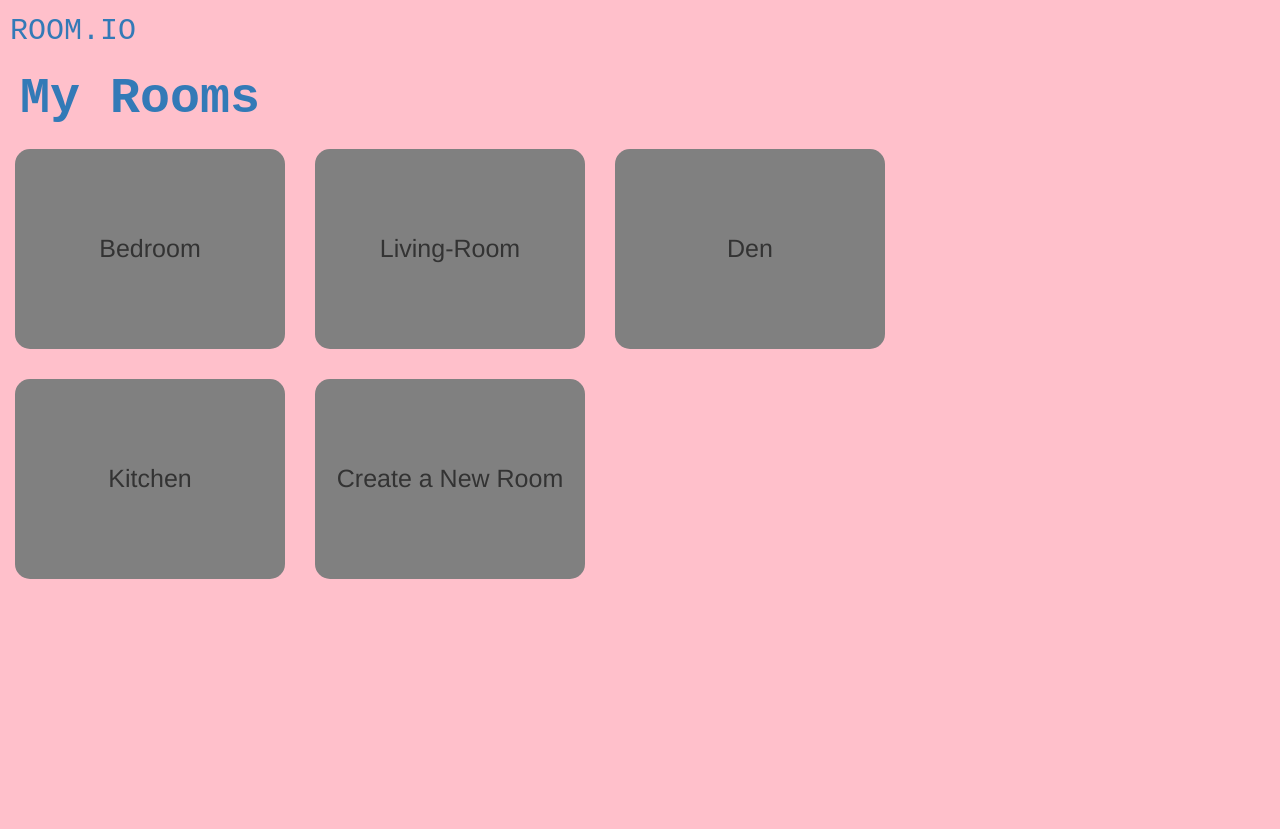
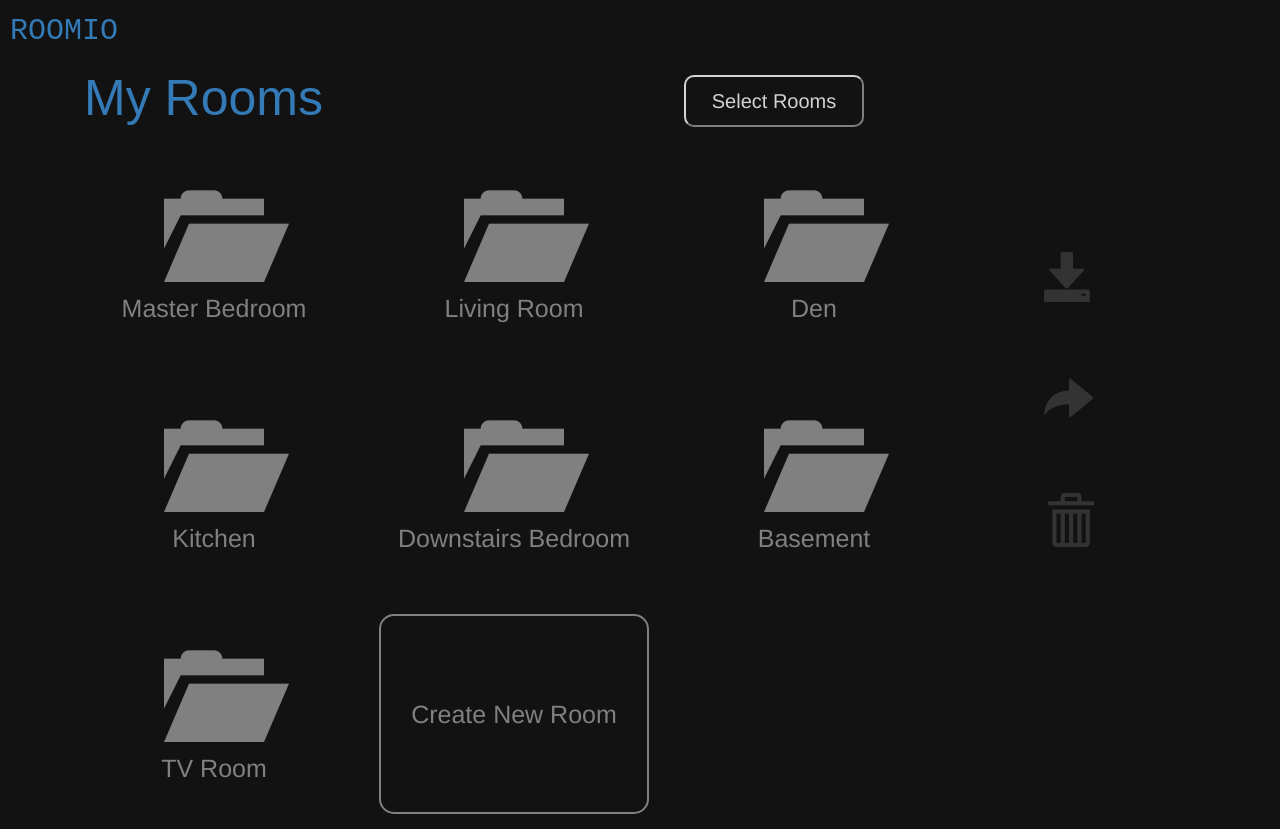
Before and after one commit to triplem123/326-final-phi, a plain HTML site: page pages/My-Rooms/my-rooms.html in a window 1280 px wide. Before the commit the page ends 800 px from the top, so only its background shows below. Drawn offline with nearby package versions, Linux system fonts and the light colour scheme.

Commit message:
finished initial wireframe for My Rooms page

```diff
--- a/pages/My-Rooms/my-rooms.css
+++ b/pages/My-Rooms/my-rooms.css
@@ -1,5 +1,5 @@
 *{
-    background-color: pink;
+    background-color: #121212;
 }
 
 .logo {
@@ -10,23 +10,52 @@
     padding: 10px;
 }
 
-.page-name {
-    padding-left: 20px;
-    font-size: 50px;
-    font-weight: bold;
-    font-family: 'Courier New', Courier, monospace;
+.page-content{
+    padding-left: 5%;
+    margin: auto;
+    width: 100%;
+    justify-content: center;
 }
 
-.grid-container {
+.second-header{
+    width: 1080px;
+}
+
+.page-name {
+    float: left;
+    padding-left: 20px;
+    width: 420px;
+    font-size: 50px;
+    font-family: fantasy;
+}
+
+.select-rooms {
+    margin: 12px;
+    margin-left: 200px;
+    width: 180px;
+    padding: 10px;
+    font-size: 20px;
+    color: lightgray;
+    border-color: lightgray;
+    border-radius: 10px;
+}
+
+.main-grid-containment {
+    width: 1080px;
+
+}
+
+.room-type-grid-container {
+    float: left;
     width: 900px;
     display: grid;
     grid-template-columns: repeat(3, 300px);
+    position: absolute;
 }
 
-.grid-item {
+.room-type-grid-item {
     width: 270px;
     height: 200px;
-    vertical-align: center;
     margin: 15px;
     text-align: center;
     vertical-align: center;
@@ -34,17 +63,54 @@
     border-radius: 15px;
 }
 
-button {
-    background-color: grey;
+.option-grid-container {
+    float: right;
+    margin-top: 100px;
+    margin-right: 50px;
+    width: 60px;
+}
+
+.option-selector {
+    font-size: 50px;
+    border: 0px;
+    border-radius: 5px;
+    margin-bottom: 40px;
+    padding-top: 10px;
+    padding-left: 10px;
+
+
+    /* Next need to add functionality (possible with JS) to brighten the icons
+    when one or more rooms is selected, as well as enabling the icons' intended
+    functionality. When no rooms are selected, the icons should be darkened as
+    they are currently and should not have any functionality if pressed. */
+}
+
+.folder-button {
     border: 0px;
     border-radius: 15px;
     font-size: 25px;
-
+    color: gray;
     width: 100%;
     height: 100%;
 }
 
+.glyphicon-folder-open {
+    color: gray;
+    font-size: 100px;
+}
+
+.create-new-room {
+    border: 2px solid grey;
+}
+
 button:hover{
     transition: 0.5s;
-    filter: brightness(85%);
+    filter: brightness(135%);
 }
+
+a:hover {
+    /* Get it to stop adding underline to ROOMIO and My Rooms when hovering */
+
+
+    /* unrelated but the whole page should still be centered, need to figure that out */
+}
--- a/pages/My-Rooms/my-rooms.html
+++ b/pages/My-Rooms/my-rooms.html
@@ -10,16 +10,34 @@
     <body>
         <div class="logo">
             <a href="../Home-LoggedIn/home-loggedin.html">
-                Room.io
-            </a>
-        </div>
-        <div class="page-name">
-            <a href="./my-rooms.html">
-                My Rooms
+                Roomio
             </a>
         </div>
         <div class="page-content">
-            <div class="grid-container" id="room-layout-board">
+            <div class="second-header">
+                <div class="page-name">
+                    <a href="./my-rooms.html">
+                        My Rooms
+                    </a>
+                </div>
+                <button
+                    class="select-rooms">
+                    Select Rooms
+                </button>
+            </div>
+            <div class="main-grid-containment" id="main-grid-containment">
+                <div class="room-type-grid-container" id="room-layout-board"></div>
+                <div class="option-grid-container" id="options-for-selected-rooms">
+                    <button type="button" class="save-rooms option-selector">
+                        <span class="glyphicon glyphicon-save"></span>
+                    </button>
+                    <button type="button" class="share-rooms option-selector">
+                        <span class="glyphicon glyphicon-share-alt"></span>
+                    </button>
+                    <button type="button" class="delete-rooms option-selector">
+                        <span class="glyphicon glyphicon-trash"></span>
+                    </button>
+                </div>
             </div>
         </div>
     </body>
--- a/pages/My-Rooms/my-rooms.js
+++ b/pages/My-Rooms/my-rooms.js
@@ -1,30 +1,37 @@
-const room_types = ["Bedroom", "Living-Room", "Den", "Kitchen"];
 const grid = document.getElementById("room-layout-board");
 
-
+const room_types = ["Master-Bedroom", "Living-Room", "Den", "Kitchen", "Downstairs-Bedroom", "Basement", "TV-Room"];
 //Generating sample data
 
 room_types.forEach((room) => {
     const c = document.createElement("div");
     c.classList.add(room);
-    c.classList.add("grid-item");
+    c.classList.add("room-type-grid-item");
     const b = document.createElement("button");
     b.type = "button";
     b.classList.add(room);
-    b.classList.add("button");
-    b.innerText = room;
+    b.classList.add("folder-button");
+
+    const i = document.createElement("span");
+    i.classList.add("glyphicon");
+    i.classList.add("glyphicon-folder-open");
+
+    b.appendChild(i);
+
+    b.append(document.createElement("br"));
+    b.append(room.replace("-", " "));
 
     c.appendChild(b);
     grid.appendChild(c);
 });
 
 const c = document.createElement("div");
-c.classList.add("grid-item");
+c.classList.add("room-type-grid-item");
 const b = document.createElement("button");
 b.type = "button";
 b.classList.add("create-new-room");
-b.classList.add("button");
-b.innerText = "Create a New Room";
+b.classList.add("folder-button");
+b.innerText = "Create New Room";
 
 c.appendChild(b);
 grid.appendChild(c);
```
